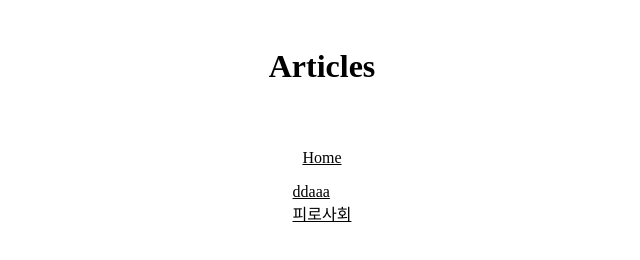
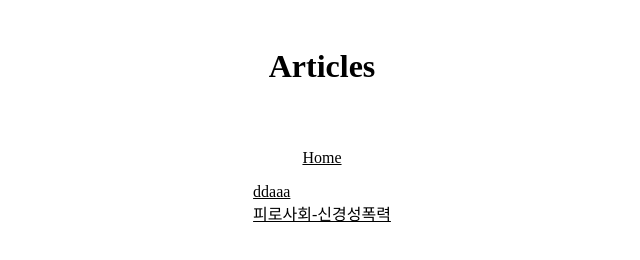
Before and after one commit to jihogrammer/Jihogrammer, a plain HTML site: page articles/index.html in a window 1280 px wide. Shown: the whole page, without its empty margins (318-958 px from the left). Drawn offline with Linux system fonts and the light colour scheme.

Commit message:
Rename 피로사회 to 피로사회 - 신경성 폭력

```diff
--- a/articles/index.html
+++ b/articles/index.html
@@ -18,7 +18,7 @@
   <main>
     <ul>
       <li><a class="article" href="./ddaaa.html">ddaaa</a></li>
-      <li><a class="article" href="./피로사회.html">피로사회</a></li>
+      <li><a class="article" href="./피로사회-신경성폭력.html">피로사회-신경성폭력</a></li>
     </ul>
   </main>
 </body>
```
Also changed, not shown: articles/피로사회-신경성폭력.html (renamed from articles/피로사회.html, +1 -1 lines).
